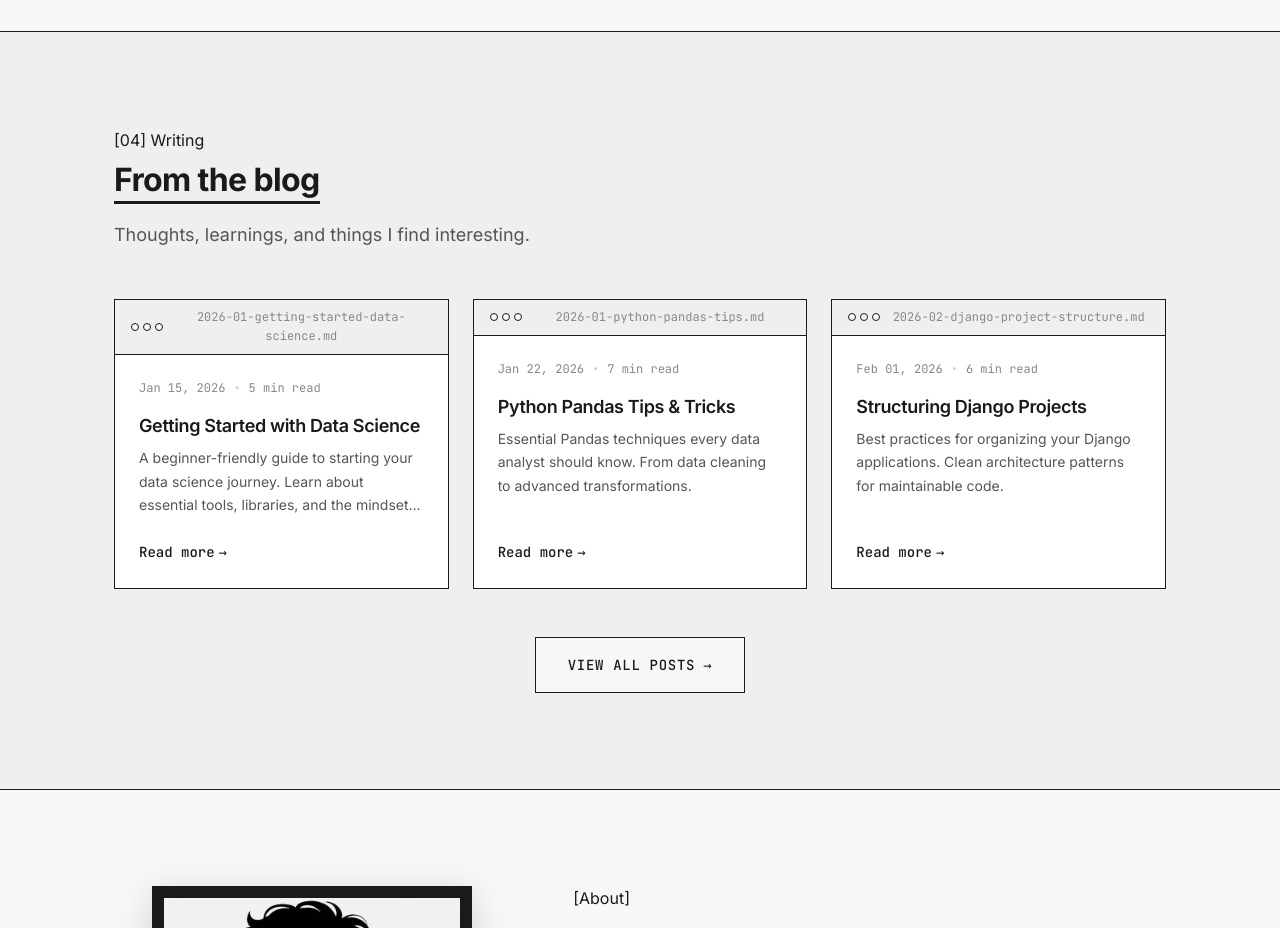
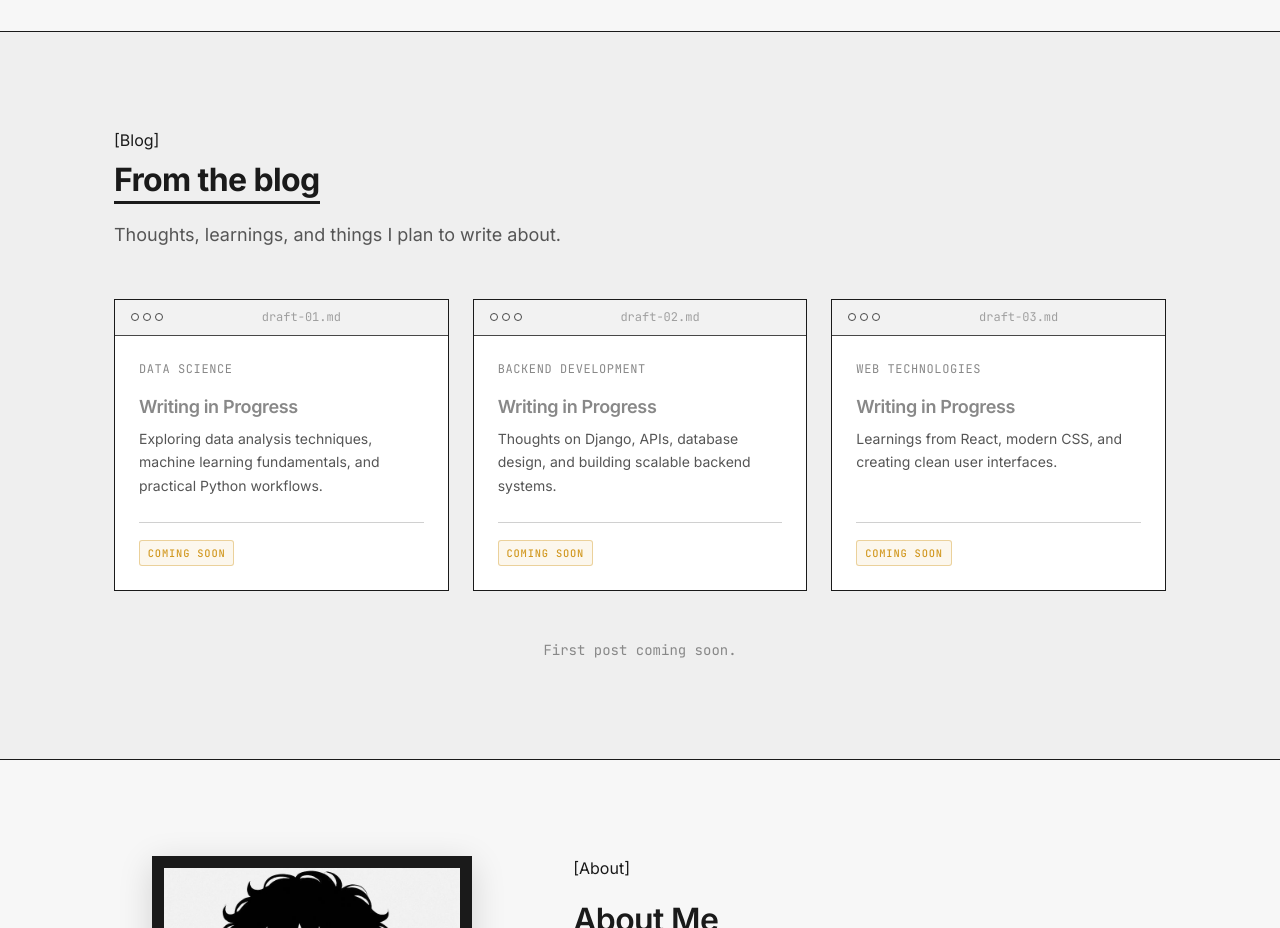
Before and after one commit to gohil-gaurav/Porfolio, a React (Vite) app: page / in a window 1280 px wide. Shown: the part 1600-2528 px from the top of the page. Built offline with nearby package versions, Linux system fonts and the light colour scheme.

Commit message:
Update the blog section

```diff
--- a/src/components/Blog.css
+++ b/src/components/Blog.css
@@ -1,5 +1,6 @@
 /**
  * Blog Section Styles
+ * Currently in "Coming Soon" state with ghost-style placeholder cards
  */
 
 .blog {
@@ -17,11 +18,7 @@
   display: grid;
   grid-template-columns: repeat(3, 1fr);
   gap: var(--space-lg);
-  margin-bottom: var(--space-2xl);
-}
-
-.blog__footer {
-  text-align: center;
+  margin-bottom: var(--space-xl);
 }
 
 /* Blog Card */
@@ -29,6 +26,21 @@
   display: flex;
   flex-direction: column;
   background: var(--color-surface);
+}
+
+/* Placeholder/Ghost Card Styles */
+.blog-card--placeholder {
+  opacity: 0.7;
+  border-color: var(--color-border);
+}
+
+.blog-card--placeholder .window-header {
+  opacity: 0.8;
+}
+
+.blog-card--placeholder:hover {
+  /* Very subtle hover - calm, inactive feel */
+  opacity: 0.8;
 }
 
 .blog-card__body {
@@ -48,6 +60,11 @@
   color: var(--color-text-muted);
 }
 
+.blog-card__topic {
+  text-transform: uppercase;
+  letter-spacing: 0.05em;
+}
+
 .blog-card__separator {
   color: var(--color-border-light);
 }
@@ -58,6 +75,11 @@
   margin-bottom: var(--space-sm);
   color: var(--color-text);
   line-height: 1.3;
+}
+
+/* Placeholder title style */
+.blog-card--placeholder .blog-card__title {
+  color: var(--color-text-muted);
 }
 
 .blog-card__excerpt {
@@ -74,8 +96,14 @@
   overflow: hidden;
 }
 
+/* Blog Card Footer */
+.blog-card__footer {
+  margin-top: auto;
+  padding-top: var(--space-md);
+  border-top: var(--border-light);
+}
+
 .blog-card__link {
-  margin-top: auto;
   color: var(--color-text);
   font-weight: 500;
   font-size: var(--text-sm);
@@ -85,6 +113,16 @@
   display: inline-block;
   transform: translateX(4px);
   transition: transform var(--transition-fast);
+}
+
+/* Footer Note */
+.blog__note {
+  text-align: center;
+  font-family: var(--font-mono);
+  font-size: var(--text-sm);
+  color: var(--color-text-muted);
+  margin: 0;
+  padding-top: var(--space-md);
 }
 
 /* Responsive */
@@ -99,3 +137,5 @@
     grid-template-columns: 1fr;
   }
 }
+  }
+}
--- a/src/components/Blog.jsx
+++ b/src/components/Blog.jsx
@@ -1,15 +1,44 @@
 /**
  * Blog Component
- * Blog preview section with article cards and animations
+ * Blog preview section - Currently in "Coming Soon" state
+ *
+ * Design Intent:
+ * - Shows the section is planned and intentional
+ * - Communicates future content without looking incomplete
+ * - Uses ghost-style placeholder cards
  */
 
 import { motion } from 'framer-motion';
-import { blogs } from '../data/blogs';
 import './Blog.css';
+
+// Placeholder topics for upcoming blog posts
+const upcomingTopics = [
+  {
+    id: 1,
+    filename: 'draft-01.md',
+    topic: 'Data Science',
+    title: 'Writing in Progress',
+    description: 'Exploring data analysis techniques, machine learning fundamentals, and practical Python workflows.',
+  },
+  {
+    id: 2,
+    filename: 'draft-02.md',
+    topic: 'Backend Development',
+    title: 'Writing in Progress',
+    description: 'Thoughts on Django, APIs, database design, and building scalable backend systems.',
+  },
+  {
+    id: 3,
+    filename: 'draft-03.md',
+    topic: 'Web Technologies',
+    title: 'Writing in Progress',
+    description: 'Learnings from React, modern CSS, and creating clean user interfaces.',
+  }
+];
 
 const Blog = () => {
   const cardVariants = {
-    hidden: { opacity: 0, y: 30 },
+    hidden: { opacity: 0, y: 20 },
     visible: (index) => ({
       opacity: 1,
       y: 0,
@@ -32,28 +61,24 @@ const Blog = () => {
           viewport={{ once: true }}
           transition={{ duration: 0.5 }}
         >
-          <span className="section-label">[04] Writing</span>
+          <span className="section-label">[Blog]</span>
           <h2 className="section-title">From the blog</h2>
           <p className="blog__subtitle">
-            Thoughts, learnings, and things I find interesting.
+            Thoughts, learnings, and things I plan to write about.
           </p>
         </motion.div>
 
-        {/* Blog Grid */}
+        {/* Placeholder Blog Grid */}
         <div className="blog__grid">
-          {blogs.map((blog, index) => (
+          {upcomingTopics.map((topic, index) => (
             <motion.article
-              key={blog.id}
-              className="blog-card card"
+              key={topic.id}
+              className="blog-card blog-card--placeholder card"
               variants={cardVariants}
               initial="hidden"
               whileInView="visible"
               custom={index}
               viewport={{ once: true, margin: '-50px' }}
-              whileHover={{
-                y: -8,
-                transition: { duration: 0.2 }
-              }}
             >
               {/* Window Header */}
               <div className="window-header">
@@ -62,49 +87,39 @@ const Blog = () => {
                   <span className="window-dot"></span>
                   <span className="window-dot"></span>
                 </div>
-                <span className="window-filename">{blog.filename}</span>
+                <span className="window-filename">{topic.filename}</span>
               </div>
 
               {/* Card Content */}
               <div className="blog-card__body">
                 <div className="blog-card__meta">
-                  <span className="blog-card__date">{blog.date}</span>
-                  <span className="blog-card__separator">•</span>
-                  <span className="blog-card__time">{blog.readTime}</span>
+                  <span className="blog-card__topic">{topic.topic}</span>
                 </div>
 
-                <h3 className="blog-card__title">{blog.title}</h3>
-                <p className="blog-card__excerpt">{blog.excerpt}</p>
+                <h3 className="blog-card__title">{topic.title}</h3>
+                <p className="blog-card__excerpt">{topic.description}</p>
 
-                <motion.a
-                  href={blog.link}
-                  className="blog-card__link btn-link"
-                  whileHover={{ x: 4 }}
-                >
-                  Read more <span>→</span>
-                </motion.a>
+                {/* Status Badge - reusing project status system */}
+                <div className="blog-card__footer">
+                  <span className="status-badge" data-status="pending">
+                    Coming Soon
+                  </span>
+                </div>
               </div>
             </motion.article>
           ))}
         </div>
 
-        {/* View All Link */}
-        <motion.div
-          className="blog__footer"
+        {/* Footer Note */}
+        <motion.p
+          className="blog__note"
           initial={{ opacity: 0 }}
           whileInView={{ opacity: 1 }}
           viewport={{ once: true }}
-          transition={{ duration: 0.5, delay: 0.3 }}
+          transition={{ duration: 0.5, delay: 0.4 }}
         >
-          <motion.a
-            href="#"
-            className="btn btn-secondary"
-            whileHover={{ x: 4 }}
-          >
-            View All Posts
-            <span>→</span>
-          </motion.a>
-        </motion.div>
+          First post coming soon.
+        </motion.p>
       </div>
     </section>
   );
```
